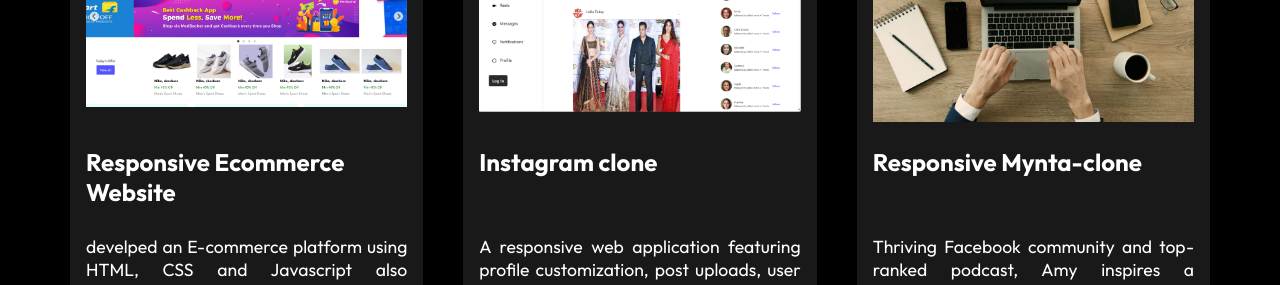
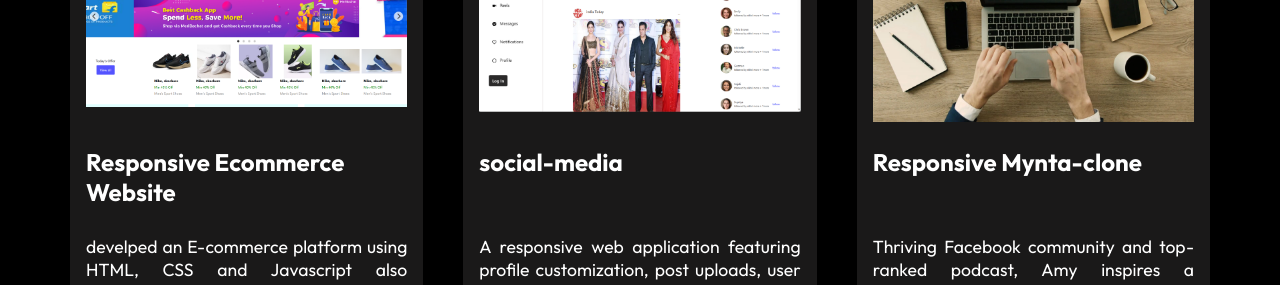
Before and after one commit to Jitendra-105/portfolio, a React (Create React App) app: page / in a window 1280 px wide. Shown: the part 1020-1305 px from the top of the page. Built offline with nearby package versions, Linux system fonts and the light colour scheme.

Commit message:
text was updated

```diff
--- a/src/components/work/WorkData.js
+++ b/src/components/work/WorkData.js
@@ -13,7 +13,7 @@ const ProjectCardData = [
     },
     {
         imgsrc: pro4,
-        title: "Instagram clone",
+        title: "social-media",
         text:"A responsive web application featuring profile customization, post uploads, user authentication (login/logout), and interaction through likes and comments. Built using ReactJS, this project mirrors the core functionalities of Instagram.",
         view: "https://jitendra-105.github.io/grocery-list/"
     },
```
